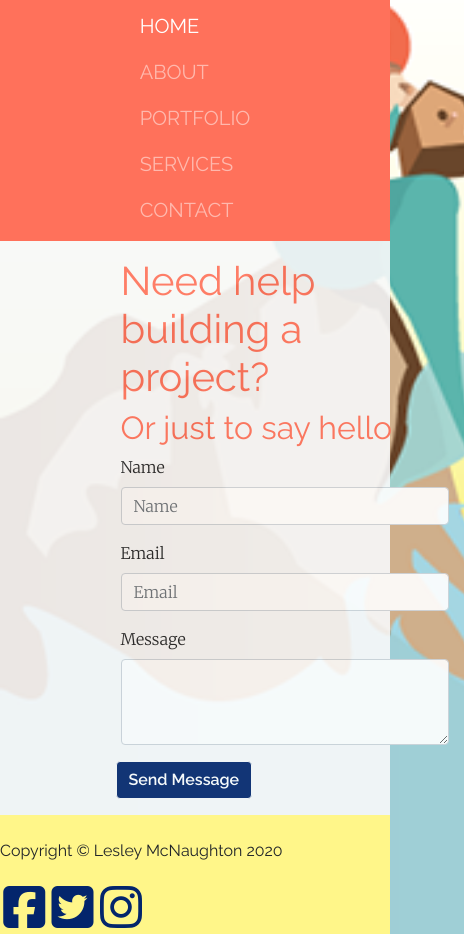
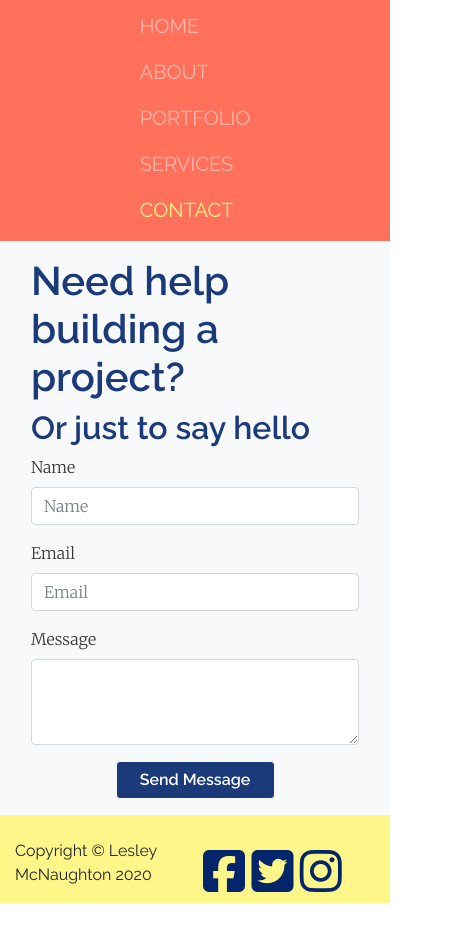
Before and after one commit to LesleyCoralie/lesleycoralie.github.io, a plain HTML site: page contact.html in a window 390 px wide. Shown: the part 263-1197 px from the top of the page, 464 px wide, since content can reach past the window. After the commit the page ends 1166 px from the top, so only its background shows below. Drawn offline with nearby package versions, Linux system fonts and the light colour scheme.

Commit message:
Added comments to CSS and modified HTML pages

```diff
--- a/contact.html
+++ b/contact.html
@@ -40,23 +40,23 @@
         </div>
 
         <div class="navbar-nav text-align-center">
-            <a href="index.html" class="nav-link active">Home</a>
+            <a href="index.html" class="nav-link">Home</a>
             <a href="about.html" class="nav-link">About</a>
             <a href="portfolio.html" class="nav-link">Portfolio</a>
             <a href="services.html" class="nav-link">Services</a>
-            <a href="contact.html" class="nav-link">Contact</a>
+            <a href="contact.html" class="nav-link active">Contact</a>
         </div>
     </nav>
 
     <!-- Contact Form -->
     <div class="container-fluid">
         <div class="row input-fields">
-            <div class="bg-light p-3">
-                <div class="col-12 offset-3 col-md-6">
-                    <h1 class="display-5 text-center-sm">Need help building a project?</h1>
-                    <h2 class="display-5 text-center-sm">Or just to say hello</h2>
+            <div class="bg-light col-12 col-md-8 p-3 offset-md-2">
+                <div class="col-12 offset-md-3 col-md-6">
+                    <h1 class="display-5 text-center-sm font-weight-bold">Need help building a project?</h1>
+                    <h2 class="display-5 text-center-sm font-weight-bold">Or just to say hello</h2>
                 </div>
-                <div class="col-12 offset-3 col-md-6">
+                <div class="col-12 offset-md-3 col-md-6">
                     <form>
                         <div class="form-row">
                             <div class="form-group col-sm-12 col-md-6">
@@ -71,7 +71,9 @@
                                 <label for="myFormControlTextarea">Message</label>
                                 <textarea class="form-control" id="myFormControlTextarea" rows="3"></textarea>
                             </div>
-                            <button type="submit" class="btn btn-light">Send Message</button>
+                            <div class="col-6 offset-3">
+                                <button type="submit" class="btn btn-block btn-light">Send Message</button>
+                            </div>
                         </div>
                     </form>
                 </div>
@@ -83,10 +85,10 @@
     <footer class="pg-footer bg-warning pt-4">
         <div class="container-fluid">
             <div class="row d-flex justify-content-between w-100 align-items-center">
-                <div class="text-center">
+                <div class="col-6">
                     <p>Copyright &copy; Lesley McNaughton 2020</p>
                 </div>
-                <div class="social-media d-flex order-1">
+                <div class="col-6 align-end social-media d-flex order-1">
                     <!-- Facebook -->
                     <i class="fa fa-facebook-square fa-3x" aria-hidden="true"></i>
                     <!-- Twitter -->
--- a/style.css
+++ b/style.css
@@ -1,5 +1,5 @@
 /* ==CSS STYLING */
-
+/* Establishing custom fonts to be used throughout the site */
 body {
     font-family: 'Merriweather', serif;
 }
@@ -11,6 +11,7 @@ p {
     font-family: 'Raleway', sans-serif;
 }
 
+/* Establishing custom colour for all headings, and weight for h3 elements */
 h1,
 h2 {
     color: #03256C;
@@ -21,7 +22,8 @@ h3 {
 }
 
 /* =NAVIGATION */
-
+/* Implemented override to utilize custom nav colour within design mockup */
+/* Styling .navbar-brand title and nav-links with custom fonts */
 .navbar.navbar-expand-sm.bg-dark.navbar-dark {
     background-color: #FF715B !important;
 }
@@ -36,20 +38,22 @@ h3 {
     font-size: 	1.25rem;
 }
 
+/* Included hover state transition and active nav link colour for ease of navigation */
 .nav-link:hover {
     transform: scale(1.3);
     transition: transform 0.3s ease-in-out;
 }
 
-/* .nav-link:active {
-    color: #fff689;
-} */
+.nav-link.active {
+    color: #fff689 !important;
+}
 
 .navbar-brand,
 .nav-link {
     text-transform: uppercase;
 }
 
+/* For positioning nav bar elements */
 @media (min-width: 768px) {
     .navbar-expand-sm.navbar-nav.nav-link {
         padding-right: .7rem;
@@ -57,9 +61,10 @@ h3 {
     }
 }
 
-
 /* HOME PAGE */
 
+/* I integrated a background image for my contact page in order to fill some of the white space without making the overall layout look busy */
+/* Background image will appear at the Tablet breakpoint (768px) */
 .homepage {
     background-image: url('./img/images/home/nautical-designs-illustrations-2.png');
     background-size: cover;
@@ -67,7 +72,13 @@ h3 {
     height: auto;
 }
 
-.jumbotron {
+@media (max-width: 768px) {
+    .homepage {
+        background-image: none;
+    }
+}
+
+ .jumbotron {
     padding: 4rem 2rem;
     background-color: white;
     margin: 5rem;
@@ -75,14 +86,10 @@ h3 {
 }
 
 /* ABOUT */
-
+/* Added margin to div elements for better spacing between sections */
 .about>div {
     margin: 0.9375rem;
 }
-
-/* .mission-section p:nth-child(1) {
-    font-style: italic;
-} */
 
 .btn.btn-outline-secondary {
     font-family: 'Raleway', sans-serif;
@@ -91,13 +98,17 @@ h3 {
     margin-bottom: 1.25rem;
 }
 
-
 /* PORTFOLIO */
 
-/* Added some space between images elements within the column containers to */
+/* Added some space between images elements within the column containers to match the space between column classes */
+/* Implemented jump animation to facilitate navigation for the user */
+
+.portfolio .container {
+    margin-top: 1.25rem;
+}
 
 .masonry-container img {
-    margin-bottom: 20px;
+    margin-bottom: 1.25rem;
 }
 
 .masonry-container img:hover {
@@ -111,16 +122,7 @@ h3 {
     50%{ transform: translate(0, -10px); }
 }
 
-/* SERVICES */
-
-
-
-
 /* CONTACT */
-
-/* .contact {
-    background-image: none;
-} */
 
 /* I integrated a background image for my contact page in order to fill some of the white space without making the overall layout look busy */
 /* Background image will appear at the Tablet breakpoint (768px) */
@@ -133,6 +135,14 @@ h3 {
     height: auto;
 }
 
+/* Eliminated background picture on mobile in order to keep ui elements contained */
+/* Styled using opacity to have contact form appear see-through */
+@media (max-width: 768px) {
+    .contact {
+        background-image: none;
+    }
+}
+
 .input-fields {
     opacity: 0.9;
 }
@@ -140,11 +150,6 @@ h3 {
 /* Added an offset rule in order to position my contact form to the right as it appears in my design mockup */
 .row.offset-3 {
     margin: 0 !important;
-}
-
-.display-4.text-center-sm,
-.display-5.text-center-sm {
-    color: #FF715B;
 }
 
 /* Implemented custom colours for the button and hover state for ease of user navigation */
@@ -165,6 +170,7 @@ h3 {
 /* =FOOTER */
 
 /* Changed Bootstrap background colour to a custom canary yellow to keep with colour palette in mockup */
+/* Added padding to social media icons and added custom navy from colour palette */
 .bg-warning {
     background-color: #fff689 !important;
 }
@@ -178,3 +184,8 @@ h3 {
 .fa.fa-instagram.fa-3x {
     color: #03256C;
 }
+
+/* Added flexbox display to have social media elements appear on the other end of the footer */
+.d-flex.align-end {
+    justify-content: flex-end;
+}
```
Also changed, not shown: about.html (+8 -7 lines), index.html (+10 -6 lines), portfolio.html (+5 -5 lines), services.html (+4 -4 lines), 1 other file.
